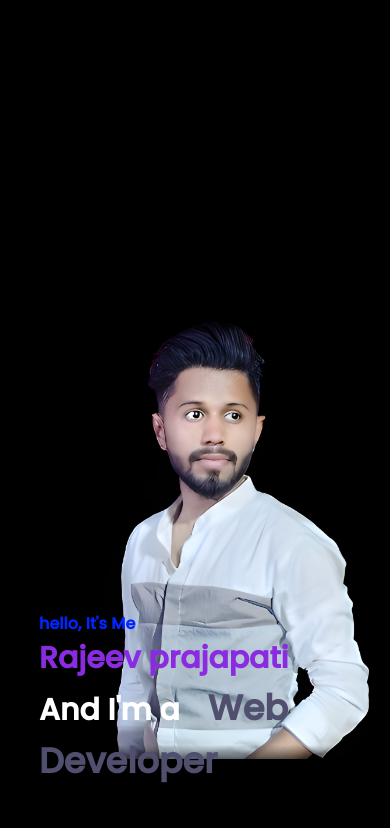
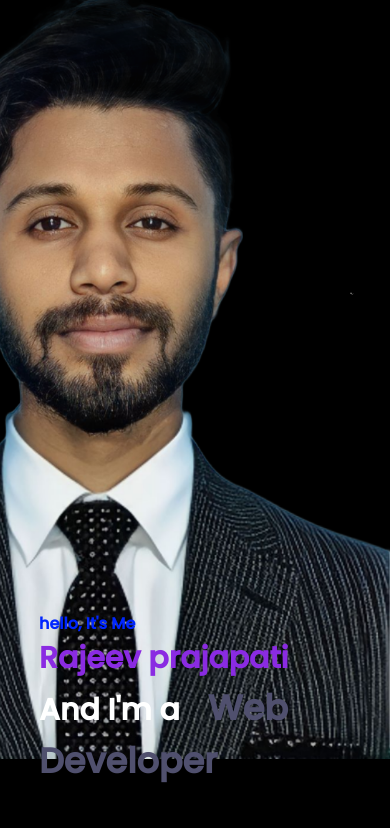
Before and after one commit to Rajeev8081/portfolio, a plain HTML site: page index.html in a window 390 px wide. Shown: the part 85-913 px from the top of the page. Drawn offline with Linux system fonts and the light colour scheme; grey boxes are pictures that could not be loaded.

Commit message:
Update style.css

```diff
--- a/style.css
+++ b/style.css
@@ -398,7 +398,7 @@ nav ul li a:hover::after{
 
 @media only screen and (max-width: 600px) {
     #header{
-        background-image: url(images/image502_1688814319549_upscaled.jpg);
+        background-image: url(images/Picsart_23-09-30_22-28-15-654.png);
         background-position: bottom 0px right 00px;
         background-size: 150%;
 
```
